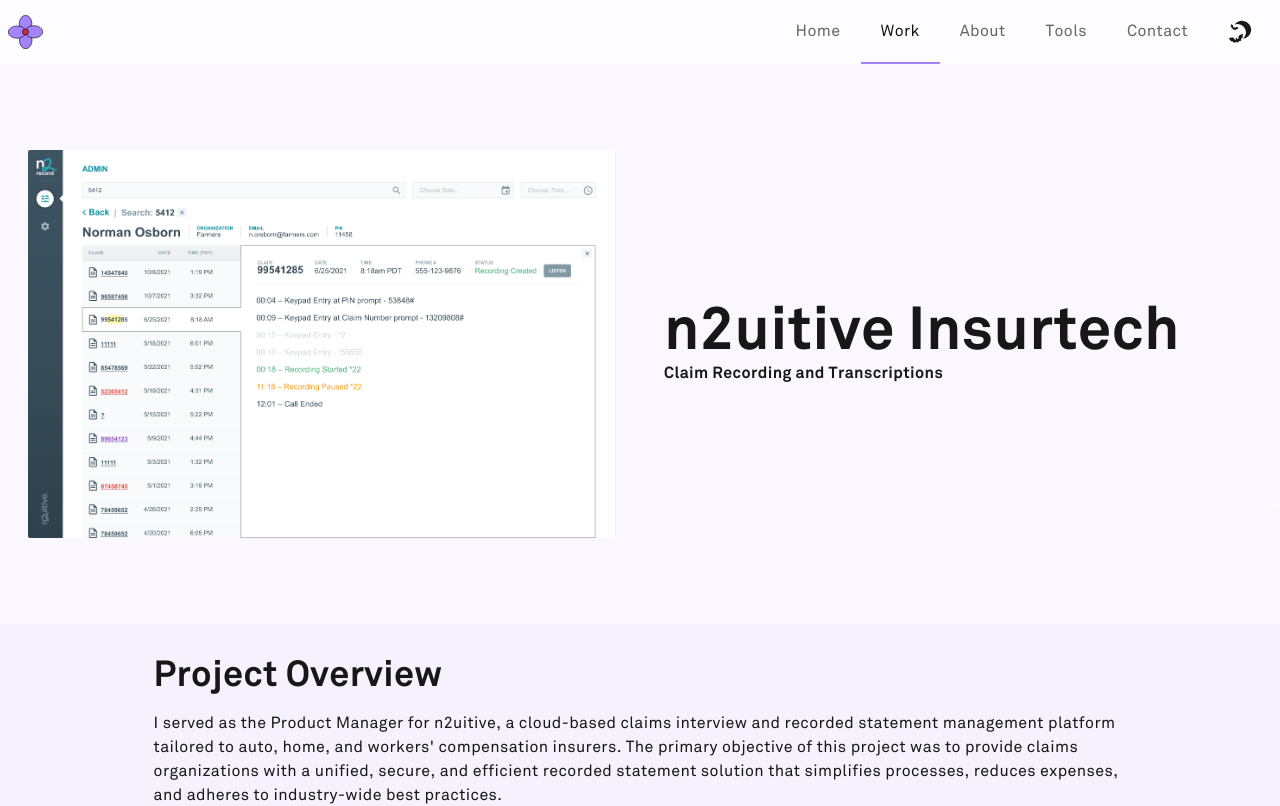
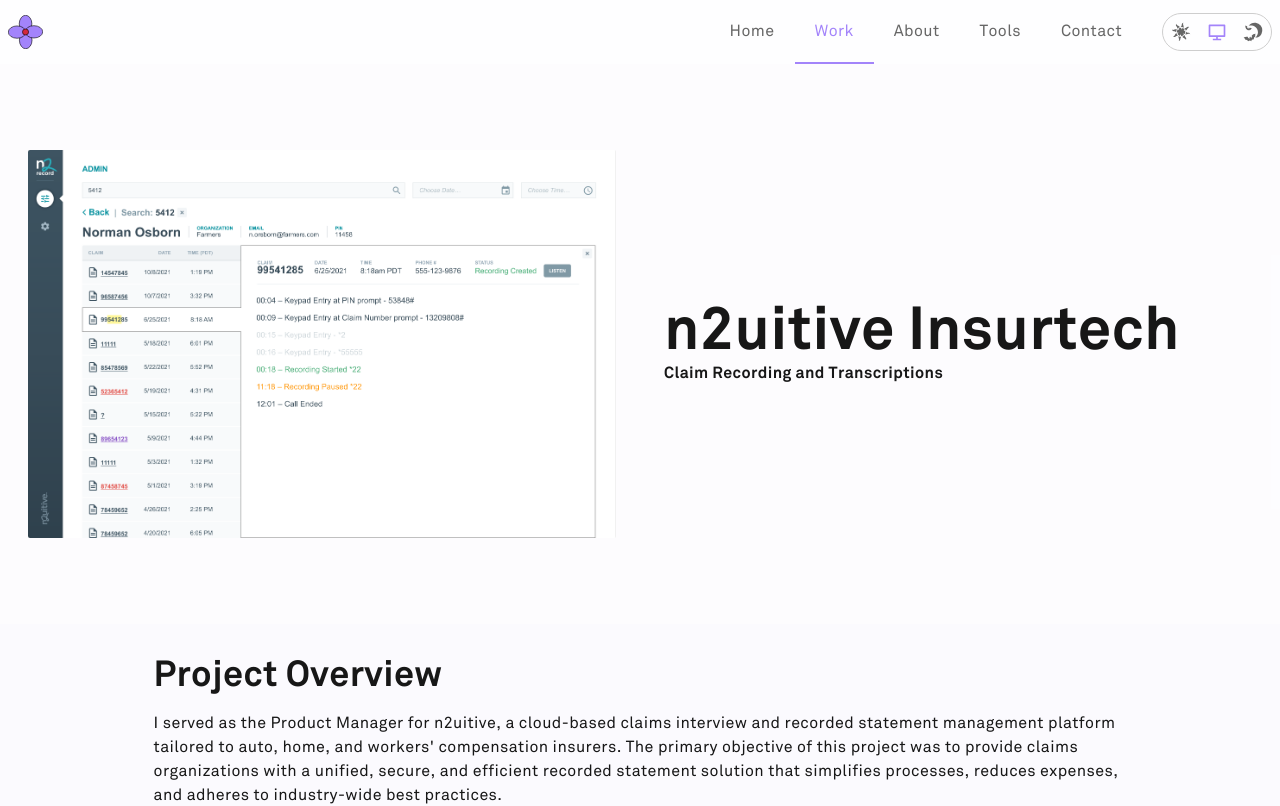
Before and after one commit to sofia-cse/nextjs-portfolio, a Next.js app: page /projects/n2uitive in a window 1280 px wide. Shown: the top 806 px of the page. Built offline with nearby package versions, Linux system fonts and the light colour scheme.

Commit message:
rewrote active nav control to use context provider

```diff
--- a/src/app/globals.css
+++ b/src/app/globals.css
@@ -18,7 +18,7 @@
   --background-end-rgb: 255, 255, 255;
 */
   --foreground-rgb: 23, 23, 23;
-  --background-start-rgba: 162, 132, 251, 0.1;
+  --background-start-rgba: 162, 132, 251, 0.04;
   --background-end-rgba: 194, 175, 253, 0.1;
 
   --base: 255, 255, 255;
@@ -29,7 +29,7 @@
 
   --border-color: #cecece;
 
-  --backgroundHover: rgb(247, 247,247);
+  --backgroundHover: rgb(247, 247, 247);
 
   /*--primary-glow: conic-gradient(
     from 180deg at 50% 50%,
@@ -92,7 +92,8 @@
   --card-rgb: 180, 185, 188;
   --card-border-rgb: 131, 134, 135;
 
-  --table-box-shadow: 0 14px 66px rgba(0,0,0,.07),0 10px 17px rgba(0,0,0,.03),0 4px 7px rgba(0,0,0,.05);
+  --table-box-shadow: 0 14px 66px rgba(0, 0, 0, 0.07),
+    0 10px 17px rgba(0, 0, 0, 0.03), 0 4px 7px rgba(0, 0, 0, 0.05);
 
   --card-box-shadow: 4px 4px 0px 0px #d2d2f9;
 
@@ -176,7 +177,8 @@
   --glow-left: none;
   --glow-right: none;
 
-  --table-box-shadow: 0 14px 66px hsla(0, 0%, 96%, .07), 0 10px 17px hsla(0, 0%, 96%, .03), 0 4px 7px hsla(0, 0%, 96%, .05);
+  --table-box-shadow: 0 14px 66px hsla(0, 0%, 96%, 0.07),
+    0 10px 17px hsla(0, 0%, 96%, 0.03), 0 4px 7px hsla(0, 0%, 96%, 0.05);
 
   --card-box-shadow: 4px 4px 0px 0px #d2d2f9;
 
@@ -223,12 +225,24 @@
   background-color: rgba(var(--background-start-rgba));
 }
 
-svg:hover {
+#main svg:hover {
   color: rgb(var(--accent));
 }
 
-li.inactive {
+.active {
+  color: rgb(var(--accent));
+}
+
+.inactive {
   color: var(--inactive);
+}
+
+.theme-controls {
+  border-color: var(--border-color);
+}
+
+.inactive:hover {
+  color: rgb(var(--foreground-rgb));
 }
 
 /* individual class styles */
@@ -296,6 +310,10 @@
   filter: var(--img-filter);
 }
 
+.projectdetail-shadow {
+  box-shadow: var(--card-box-shadow);
+}
+
 /* formatting on project detail page lists */
 ol {
   list-style-type: decimal;
@@ -342,7 +360,7 @@
   border-radius: 50%;
 }
 
-#work::before,
+/*#work::before,
 #skills::before {
   content: "";
   max-width: 60%;
@@ -353,14 +371,11 @@
   z-index: -1;
   position: absolute;
   filter: blur(24px);
+  margin-top: 70px;
 }
 
-#work::before {
+/*#work::before {
   margin-top: -400px;
-}
-
-#skills::before {
-  margin-top: 70px;
 }
 
 #about::before {
@@ -375,8 +390,4 @@
   z-index: -1;
   position: absolute;
   filter: blur(24px);
-}
-
-.projectdetail-shadow {
-  box-shadow: var(--card-box-shadow);
-}
+}*/
--- a/src/app/hash-scroll.tsx
+++ /dev/null
@@ -1,54 +0,0 @@
-"use client";
-import React from "react";
-import { ReactNode, useEffect, useRef } from "react";
-import { usePathname, useSearchParams } from "next/navigation";
-
-/**
- * HashScroll is a workaround for Next.js's appDir not scrolling to hash links.
- * See: https://github.com/vercel/next.js/issues/44625
- */
-export default function HashScroll({ children }: { children: ReactNode }) {
-  const nextHash = useRef("");
-  const pathname = usePathname();
-  const searchParams = useSearchParams();
-
-  useEffect(() => {
-    // On page load, scroll to the currently active hash.
-    // Then watch all link clicks for hash navigations. If they're on the same page,
-    // scroll to them. If they're on a different page, save it in a ref.
-
-    const handleClick = (e: MouseEvent) => {
-      if ((e.target as HTMLElement).tagName !== "A") return;
-      const el = e.target as HTMLAnchorElement;
-      const id = el.hash.slice(1);
-      if (!id) return;
-      if (el.origin !== window.location.origin) return;
-      if (el.pathname === window.location.pathname) {
-        scrollToEl(id);
-        return;
-      }
-      nextHash.current = id;
-    };
-    scrollToEl(window.location.hash.slice(1));
-    document.addEventListener("click", handleClick);
-    return () => document.removeEventListener("click", handleClick);
-  }, []);
-
-  useEffect(() => {
-    if (nextHash.current) {
-      // If we have a saved hash from the previous page,
-      // scroll to it and clear the value.
-      scrollToEl(nextHash.current);
-      nextHash.current = "";
-    }
-  }, [pathname, searchParams]);
-
-  return <>{children}</>;
-}
-
-function scrollToEl(id: string) {
-  if (!id) return;
-  const el = document.getElementById(id);
-  if (!el) return;
-  el.scrollIntoView();
-}
--- a/src/app/layout.tsx
+++ b/src/app/layout.tsx
@@ -5,6 +5,9 @@
 import { Analytics } from "@vercel/analytics/react";
 import { SpeedInsights } from "@vercel/speed-insights/next";
 import ThemeProvider from "./utils/ThemeProvider.js";
+import { NavContextProvider } from "@/app/utils/NavContextProvider";
+import Navbar from "@/components/Navbar";
+
 const akkurat = localFont({
   src: [
     {
@@ -45,8 +48,11 @@
       <body className="">
         <div className="mx-auto mb-24">
           <ThemeProvider enableSystem={true} defaultTheme="system">
-            {/*<Navbar />*/}
-            <div className="mx-auto items-start">{children}</div>
+            <NavContextProvider>
+              <Navbar />
+              <div></div>
+              <div className="mx-auto items-start">{children}</div>
+            </NavContextProvider>
           </ThemeProvider>
         </div>
         <Analytics />
--- a/src/app/page.tsx
+++ b/src/app/page.tsx
@@ -2,6 +2,9 @@
 import Image from "next/image";
 import logo from "../../public/assets/florere.svg";
 import { Metadata } from "next";
+//mport { NavContextProvider } from "@/app/utils/NavContextProvider";
+//import Navbar from "@/components/Navbar";
+
 import HomeContent from "./../components/HomeContent";
 
 export const metadata: Metadata = {
--- a/src/app/projects/asset-manager/page.tsx
+++ b/src/app/projects/asset-manager/page.tsx
@@ -143,5 +143,4 @@
     </div>
   );
 };
-
 export default page;
--- a/src/app/projects/layout.tsx
+++ b/src/app/projects/layout.tsx
@@ -1,5 +1,4 @@
 import React from "react";
-import Navbar from "@/components/Navbar";
 import Back from "@/components/Back";
 
 export default function ProjectsLayout({
@@ -9,7 +8,6 @@
 }) {
   return (
     <div>
-      <Navbar activeSection="work" />
       {children}
       <Back />
     </div>
--- /dev/null
+++ b/src/app/utils/NavContextProvider.js
@@ -0,0 +1,28 @@
+"use client"
+import React, { createContext, useState, useContext } from "react";
+import { PropTypes } from "prop-types";
+
+// 1. Create the context
+const NavContext = createContext();
+
+// 2. Create the provider component
+export const NavContextProvider = ({ children }) => {
+  const [activeNav, setActiveNav] = useState("Hello from context!");
+
+
+
+  return (
+    <NavContext.Provider value={{ activeNav, setActiveNav }}>
+      {children}
+    </NavContext.Provider>
+  );
+};
+
+NavContextProvider.propTypes = {
+  children: PropTypes.any,
+  activeNav: PropTypes.any,
+};
+
+export const useNavContext = () => {
+  return useContext(NavContext);
+};
--- a/src/components/HomeContent.jsx
+++ b/src/components/HomeContent.jsx
@@ -1,14 +1,14 @@
 "use client";
-import React, { useRef, useEffect, useState } from "react";
-import Navbar from "./Navbar";
+import React, { useRef, useEffect } from "react";
 import Main from "../components/Main";
 import About from "../components/About";
 import Skills from "../components/Skills";
 import Projects from "../components/Projects";
 import Contact from "../components/Contact";
+import { useNavContext } from "@/app/utils/NavContextProvider";
 
 const HomeContent = () => {
-  const [activeSection, setActiveSection] = useState("");
+  const { setActiveNav } = useNavContext();
 
   const homeRef = useRef(null);
   const workRef = useRef(null);
@@ -17,12 +17,6 @@
   const contactRef = useRef(null);
 
   useEffect(() => {
-    //if coming from another page, set the active section to the corresponding hash link
-    //const hash = window?.location.hash ?? "#home";
-    //const hashID = hash.split("#")[1];
-    //console.log("Hash:", hashID);
-
-    //set active state based on scroll
     const options = {
       root: null,
       rootMargin: "-49% 0% -49% 0%", // Trigger when the section enters halfway into the viewport
@@ -32,7 +26,7 @@
     const observer = new IntersectionObserver((entries) => {
       entries.forEach((entry) => {
         if (entry.isIntersecting) {
-          setActiveSection(entry.target.id);
+          setActiveNav(entry.target.id);
         }
       });
     }, options);
@@ -53,7 +47,6 @@
 
   return (
     <div>
-      <Navbar activeSection={activeSection} />
       <div className="container mx-auto">
         <div id="home" ref={homeRef}>
           <Main />
--- a/src/components/NavLine.jsx
+++ b/src/components/NavLine.jsx
@@ -7,7 +7,7 @@
   const [mounted, setMounted] = useState(false);
 
   {
-    //const [widths, setWidths] = useState([]);
+    //const [links, setWidths] = useState([]);
     useEffect(() => {
       setMounted(true, []);
       //const widthArray = props.elementsRef.current.map((el) => el.offsetWidth);
@@ -17,21 +17,21 @@
 
   //calculate size and position for each nav element on load
   const dimensions = {
-    home: { width: props.widths[0], x: 0, display: "block" },
-    work: { width: props.widths[1], x: props.widths[0], display: "block" },
+    home: { width: props.links[0], x: 0, display: "block" },
+    work: { width: props.links[1], x: props.links[0], display: "block" },
     about: {
-      width: props.widths[2],
-      x: props.widths[0] + props.widths[1],
+      width: props.links[2],
+      x: props.links[0] + props.links[1],
       display: "block",
     },
     tools: {
-      width: props.widths[3],
-      x: props.widths[0] + props.widths[1] + props.widths[2],
+      width: props.links[3],
+      x: props.links[0] + props.links[1] + props.links[2],
       display: "block",
     },
     contact: {
-      width: props.widths[4],
-      x: props.widths[0] + props.widths[1] + props.widths[2] + props.widths[3],
+      width: props.links[4],
+      x: props.links[0] + props.links[1] + props.links[2] + props.links[3],
       display: "block",
     },
   };
@@ -40,7 +40,7 @@
   const originalWidth = 100;
 
   //set current width and height values to active tab
-  const activeDimensions = dimensions[props.activeSection];
+  const activeDimensions = dimensions[props.activeNav];
 
   // Resize and position background based on active tab
 
@@ -51,14 +51,18 @@
     //wait until dimensions are calulated to display to avoid animation from origin on refresh or navigation
     display: `${activeDimensions?.display ?? "none"}`,
   };
-  return mounted && <div className="nav_activeBar" style={activeStyle} />;
+  return (
+    mounted && (
+      <div className={`nav_activeBar ${props.activeNav}`} style={activeStyle} />
+    )
+  );
 };
 
 NavLine.propTypes = {
   elementsRef: PropTypes.any.isRequired,
-  activeTab: PropTypes.any.isRequired,
+  activeNav: PropTypes.any.isRequired,
   activeSection: PropTypes.any,
-  widths: PropTypes.number,
+  links: PropTypes.number,
 };
 
 export default NavLine;
--- a/src/components/Navbar.jsx
+++ b/src/components/Navbar.jsx
@@ -1,23 +1,33 @@
 "use client";
 import React, { useState, useRef, useEffect } from "react";
 import Link from "next/link";
-import { PropTypes } from "prop-types";
 import { AiOutlineClose, AiOutlineMail, AiOutlineMenu } from "react-icons/ai";
 import { FaGithub, FaLinkedinIn } from "react-icons/fa";
 import ThemeButton from "./ThemeButton.jsx";
 import NavLine from "./NavLine";
+import { useNavContext } from "@/app/utils/NavContextProvider";
+import { usePathname } from "next/navigation";
 
-const Navbar = (props) => {
+const Navbar = () => {
   const [mounted, setMounted] = useState(false);
   const [nav, setNav] = useState(false);
-  const [activeTab, setActiveTab] = useState("home");
   const elementsRef = useRef([]);
-  const [widths, setWidths] = useState([]);
+  const [links, SetLinks] = useState([]);
+  const { activeNav, setActiveNav } = useNavContext();
+  const pathname = usePathname();
+  const parsedpath = pathname.split("/")[1];
 
   useEffect(() => {
     setMounted(true, []);
-    const widthArray = elementsRef.current.map((el) => el?.offsetWidth);
-    setWidths(widthArray);
+
+    //if user lands on project page from external link or direct URL entry, set nav to projects
+    if (parsedpath === "projects") {
+      setActiveNav("work");
+    }
+
+    //store each link ref in an array
+    const linksArray = elementsRef.current.map((el) => el?.offsetWidth);
+    SetLinks(linksArray);
   }, []);
 
   const handleNav = () => {
@@ -30,7 +40,7 @@
         <Link
           href="/#"
           aria-label="link to the top of the homepage for Sofia Martin's profile"
-          onClick={() => setActiveTab("home")}
+          onClick={() => setActiveNav("home")}
         >
           <img
             src={"/assets/florere.svg"}
@@ -40,88 +50,75 @@
             height={35}
           />
         </Link>
-        <div>
-          <ul className="hidden md:flex items-center">
-            <li
-              className={props.activeSection === "home" ? "active" : "inactive"}
-            >
+        <div className="flex">
+          <ul className="hidden md:flex w-full items-center">
+            <li className={activeNav === "home" ? "active" : "inactive"}>
               <Link
                 href="/#"
                 className="p-5"
                 ref={(el) => elementsRef.current.push(el)}
-                onClick={() => setActiveTab("home")}
+                onClick={() => setActiveNav("home")}
               >
                 Home
               </Link>
             </li>
-            <li
-              className={props.activeSection === "work" ? "active" : "inactive"}
-            >
+            <li className={activeNav === "work" ? "active" : "inactive"}>
               <Link
                 href="/#work"
                 className="p-5"
                 ref={(el) => elementsRef.current.push(el)}
-                onClick={() => setActiveTab("work")}
+                onClick={() => setActiveNav("work")}
               >
                 Work
               </Link>
             </li>
-            <li
-              className={
-                props.activeSection === "about" ? "active" : "inactive"
-              }
-            >
+            <li className={activeNav === "about" ? "active" : "inactive"}>
               <Link
                 href="/#about"
                 className="p-5"
                 ref={(el) => elementsRef.current.push(el)}
-                onClick={() => setActiveTab("about")}
+                onClick={() => setActiveNav("about")}
               >
                 About
               </Link>
             </li>
-            <li
-              className={
-                props.activeSection === "tools" ? "active" : "inactive"
-              }
-            >
+            <li className={activeNav === "tools" ? "active" : "inactive"}>
               <Link
                 href="/#skills"
                 className="p-5"
                 ref={(el) => elementsRef.current.push(el)}
                 onClick={() => {
-                  setActiveTab("tools");
+                  setActiveNav("tools");
                 }}
               >
                 Tools
               </Link>
             </li>
-            <li
-              className={
-                props.activeSection === "contact" ? "active" : "inactive"
-              }
-            >
+            <li className={activeNav === "contact" ? "active" : "inactive"}>
               <Link
                 href="/#contact"
                 className="p-5"
                 ref={(el) => elementsRef.current.push(el)}
-                onClick={() => setActiveTab("contact")}
+                onClick={() => setActiveNav("contact")}
               >
                 Contact
               </Link>
             </li>
-            <li className="px-5">
-              <ThemeButton />
-            </li>
+
             {mounted && (
               <NavLine
-                activeTab={activeTab}
-                activeSection={props.activeSection}
+                activeNav={activeNav}
+                activeSection={activeNav}
                 elementsRef={elementsRef}
-                widths={widths}
+                links={links}
               />
             )}
           </ul>
+          <div className="flex justify-center w-full md:w-fit md:pl-5">
+            <ThemeButton />
+          </div>
+        </div>
+
         {/* Mobile Menu */}
         <div onClick={handleNav} className="md:hidden">
           <AiOutlineMenu
@@ -129,7 +126,6 @@
             title="hamburger menu icon"
             aria-label="button to open the navigation side menu"
           />
-          </div>
         </div>
       </div>
       <div
@@ -148,9 +144,6 @@
         >
           <div>
             <div className="flex w-full items-center justify-between">
-              <div className="px-5">
-                <ThemeButton />
-              </div>
               <div onClick={handleNav} className="cursor-pointer">
                 <AiOutlineClose
                   size={25}
@@ -226,8 +219,4 @@
   );
 };
 
-Navbar.propTypes = {
-  activeSection: PropTypes.string,
-};
-
 export default Navbar;
--- a/src/components/ProjectItem.jsx
+++ b/src/components/ProjectItem.jsx
@@ -17,6 +17,7 @@
         <div className="flex flex-col items-start justify-start h-full min-h-full w-full">
           <div className="w-full project-image-wrapper">
             <Image
+              priority
               src={backgroundImg}
               alt="Project Image"
               className="object-contain h-full max-h-[530px]"
--- a/src/components/ThemeButton.jsx
+++ b/src/components/ThemeButton.jsx
@@ -2,23 +2,77 @@
 import React from "react";
 import { useState, useEffect } from "react";
 import { useTheme } from "next-themes";
-import { GiMoonBats, GiMoonOrbit } from "react-icons/gi";
-import { IoSunny } from "react-icons/io5";
+import {
+  GiBeamSatellite,
+  GiMoonBats,
+  GiMoonOrbit,
+  GiRocketThruster,
+  GiSun,
+} from "react-icons/gi";
+import { RiComputerLine } from "react-icons/ri";
 
 const ThemeButton = () => {
   const [mounted, setMounted] = useState(false);
-  const { setTheme, resolvedTheme } = useTheme();
+  const { setTheme, theme } = useTheme();
 
   useEffect(() => setMounted(true), []);
 
-  if (!mounted) return <GiMoonOrbit size={24} />;
-
-  if (resolvedTheme === "dark") {
-    return <IoSunny size={24} onClick={() => setTheme("light")} />;
+  //if (!mounted) return <GiMoonOrbit />;
+  if (!mounted) {
+    return (
+      <div className="flex flex-row gap-4 p-2 border rounded-full theme-controls">
+        <GiBeamSatellite className="inactive w-5 h-5" />
+        <GiRocketThruster className="inactive w-5 h-5" />
+        <GiMoonOrbit className="inactive w-5 h-5" />
+      </div>
+    );
+  }
+  if (theme === "system") {
+    return (
+      <div className="flex flex-row gap-4 p-2 border rounded-full theme-controls">
+        <GiSun className="inactive w-5 h-5" onClick={() => setTheme("light")} />
+        <RiComputerLine
+          className="active w-5 h-5"
+          onClick={() => setTheme("system")}
+        />
+        <GiMoonBats
+          className="inactive w-5 h-5"
+          onClick={() => setTheme("dark")}
+        />
+      </div>
+    );
   }
 
-  if (resolvedTheme === "light") {
-    return <GiMoonBats size={24} onClick={() => setTheme("dark")} />;
+  if (theme === "dark") {
+    return (
+      <div className="flex flex-row gap-4 p-2 border rounded-full theme-controls">
+        <GiSun className="inactive w-5 h-5" onClick={() => setTheme("light")} />
+        <RiComputerLine
+          className="inactive w-5 h-5"
+          onClick={() => setTheme("system")}
+        />
+        <GiMoonBats
+          className="active w-5 h-5"
+          onClick={() => setTheme("dark")}
+        />
+      </div>
+    );
+  }
+
+  if (theme === "light") {
+    return (
+      <div className="flex flex-row gap-4 p-2 border rounded-full theme-controls">
+        <GiSun className="active w-5 h-5" onClick={() => setTheme("light")} />
+        <RiComputerLine
+          className="inactive w-5 h-5"
+          onClick={() => setTheme("system")}
+        />
+        <GiMoonBats
+          className="inactive w-5 h-5"
+          onClick={() => setTheme("dark")}
+        />
+      </div>
+    );
   }
 };
 
```
Lines whose indentation alone changed are shown as unchanged.
